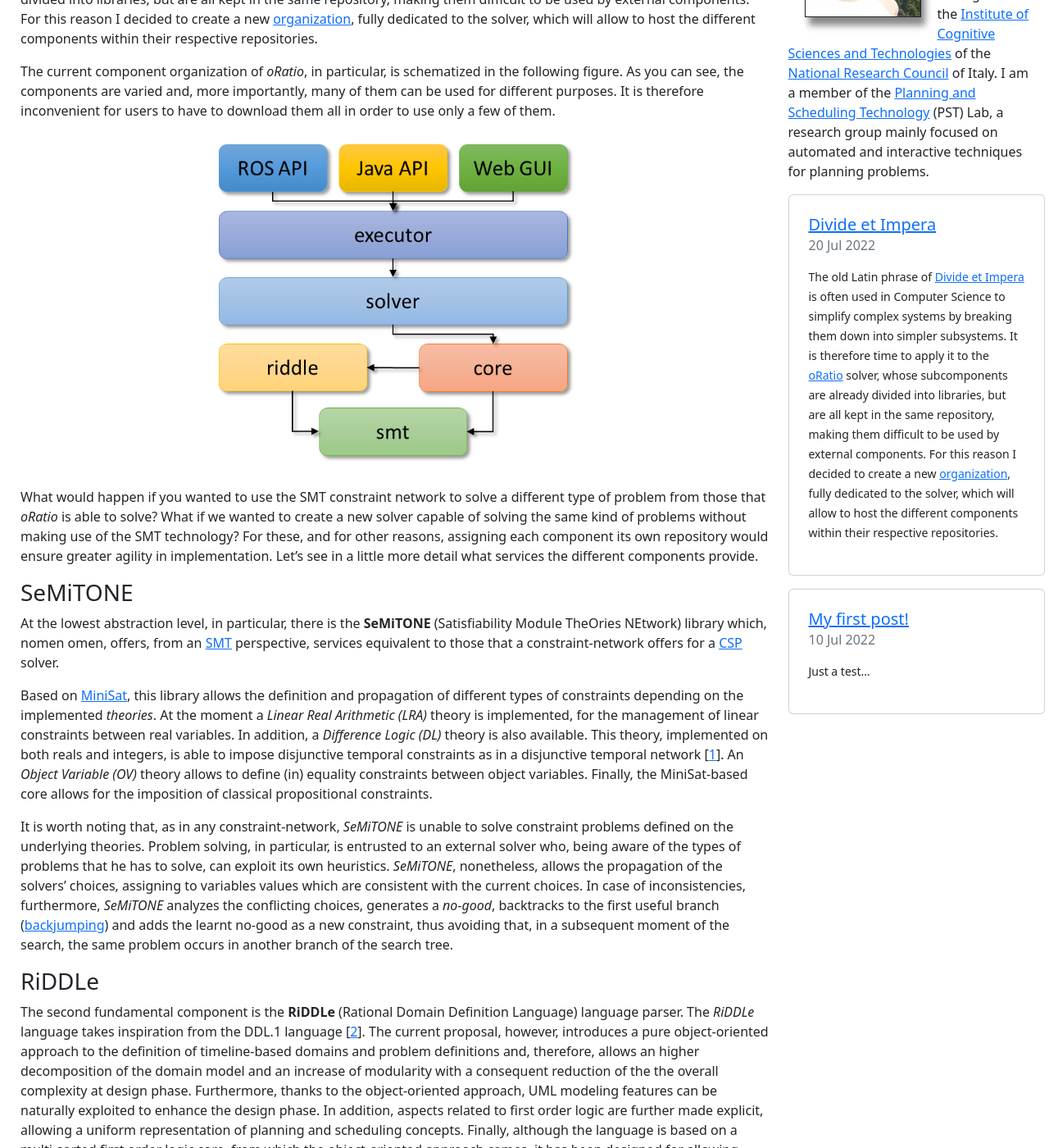
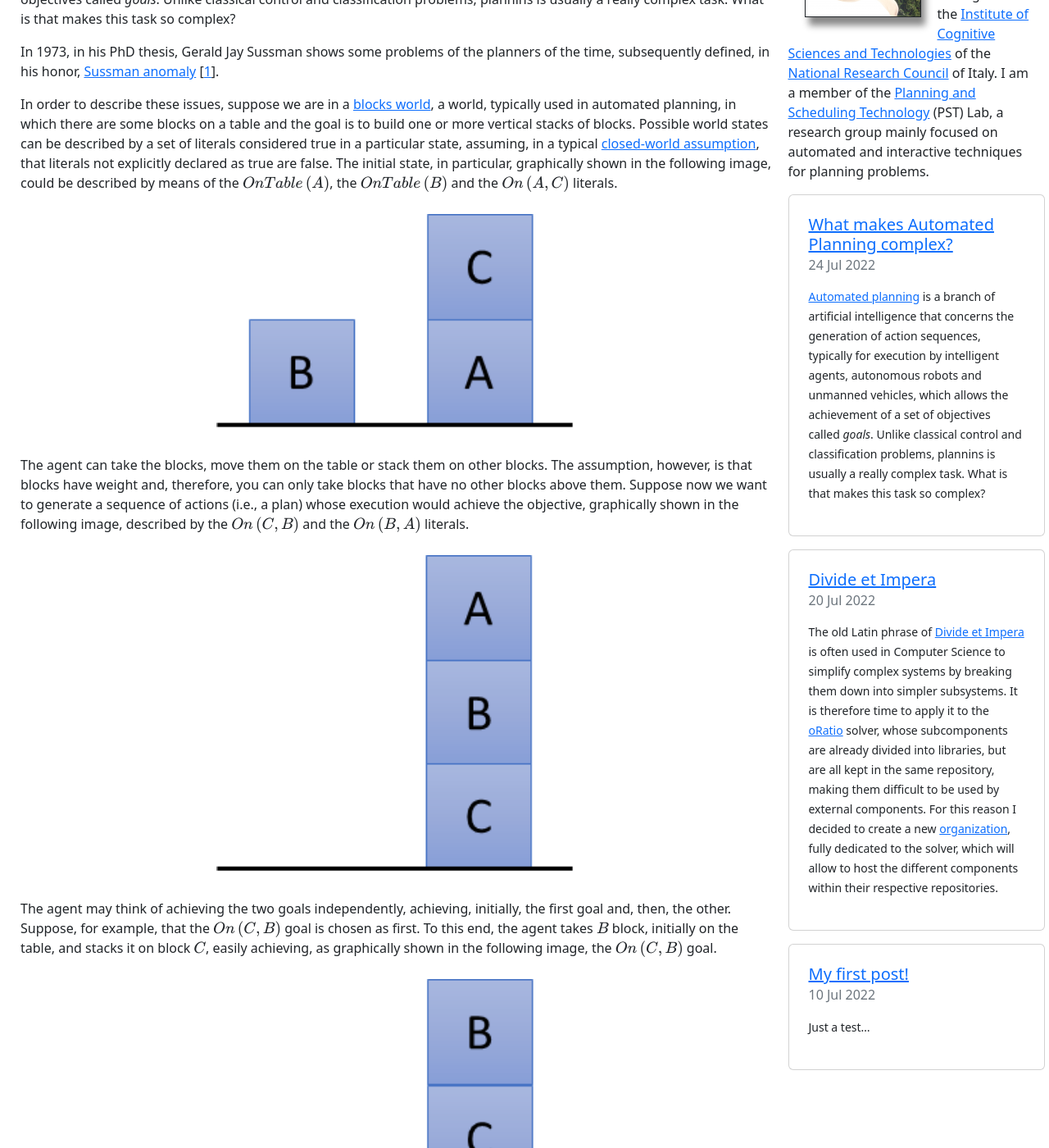
Before and after one commit to riccardodebenedictis/riccardodebenedictis.github.io, a Jekyll site: the page built from index.html, in a window 1280 px wide and 1400 px high, scrolled down 228 px. Shown: the whole window at 82% size. Built offline with Jekyll 4.4.1, drawn with Linux system fonts in a browser that asks for light colours; some of the changed text lies outside the part shown.

Commit message:
added planning complexity..

```diff
--- /dev/null
+++ b/_posts/2022-07-24-planning_complexity.md
@@ -0,0 +1,70 @@
+---
+layout: post
+title: What makes Automated Planning complex?
+---
+
+[Automated planning](https://en.wikipedia.org/wiki/Automated_planning_and_scheduling) is a branch of artificial intelligence that concerns the generation of action sequences, typically for execution by intelligent agents, autonomous robots and unmanned vehicles, which allows the achievement of a set of objectives called *goals*. Unlike classical control and classification problems, plannins is usually a really complex task. What is that makes this task so complex?
+
+In 1973, in his PhD thesis, Gerald Jay Sussman shows some problems of the planners of the time, subsequently defined, in his honor, [Sussman anomaly](https://en.wikipedia.org/wiki/Sussman_anomaly) \[[1](#r1)\].
+
+In order to describe these issues, suppose we are in a [blocks world](https://en.wikipedia.org/wiki/Blocks_world), a world, typically used in automated planning, in which there are some blocks on a table and the goal is to build one or more vertical stacks of blocks. Possible world states can be described by a set of literals considered true in a particular state, assuming, in a typical [closed-world assumption](https://en.wikipedia.org/wiki/Closed-world_assumption), that literals not explicitly declared as true are false. The initial state, in particular, graphically shown in the following image, could be described by means of the $OnTable\left(A\right)$, the $OnTable\left(B\right)$ and the $On\left(A, C\right)$ literals.
+
+<img style="display: block; margin-left: auto; margin-right: auto; width: 50%; padding: 10px;" src="{{site.url}}/figures/2022-07-24-planning_complexity/sa01.png">
+
+The agent can take the blocks, move them on the table or stack them on other blocks. The assumption, however, is that blocks have weight and, therefore, you can only take blocks that have no other blocks above them. Suppose now we want to generate a sequence of actions (i.e., a plan) whose execution would achieve the objective, graphically shown in the following image, described by the $On\left(C, B\right)$ and the $On\left(B, A\right)$ literals.
+
+<img style="display: block; margin-left: auto; margin-right: auto; width: 50%; padding: 10px;" src="{{site.url}}/figures/2022-07-24-planning_complexity/sa05.png">
+
+The agent may think of achieving the two goals independently, achieving, initially, the first goal and, then, the other. Suppose, for example, that the $On\left(C, B\right)$ goal is chosen as first. To this end, the agent takes $B$ block, initially on the table, and stacks it on block $C$, easily achieving, as graphically shown in the following image, the $On\left(C, B\right)$ goal.
+
+<img style="display: block; margin-left: auto; margin-right: auto; width: 50%; padding: 10px;" src="{{site.url}}/figures/2022-07-24-planning_complexity/sa02.png">
+
+Once block $B$ is stacked on top of block $C$, however, block $A$ gets stuck under the weight of blocks $B$ and $C$. Not being able to move block $A$, clearly, the $On\left(B, A\right)$ goal remains unachievable.
+
+A similar problem could have occurred even if, instead of the $On\left(C, B\right)$ goal, the $On\left(B, A\right)$ goal would have been chosen as first. Block $C$, in particular, could be picked up and moved on the table.
+
+<img style="display: block; margin-left: auto; margin-right: auto; width: 50%; padding: 10px;" src="{{site.url}}/figures/2022-07-24-planning_complexity/sa03.png">
+
+Block $A$ could then be picked up and stacked on block $B$.
+
+<img style="display: block; margin-left: auto; margin-right: auto; width: 50%; padding: 10px;" src="{{site.url}}/figures/2022-07-24-planning_complexity/sa04.png">
+
+In this case block $B$ gets stuck under the weight of block $A$, making the $On\left(C, B\right)$ goal remains unachievable.
+
+The solution to this problem, therefore, is to consider the different goals *at the same time*, taking into account the interactions they may have among them. Managing all the goals together, however, makes solving a planning problem hard from a computational complexity point of view  (depending on the expressiveness managed by the solvers, from PSPACE-complete on \[[2](#r2)\]).
+
+### A broader view
+
+The Sussman anomaly, to date, is handled by any modern planner. It remains, nonetheless, still useful for explaining why planning is non-trivial. To better understand such complexity it might be useful to see the Sussman anomaly as a particular case of a broader problematic. Understanding these issues allows us to study better heuristics to solve planning problems more efficiently and, more generally, to understand how some phenomena work in the world around us. The broader problem, indeed, is applicable in all those situations in which you have to **move away from the solution to get closer to it**.
+
+Imagine, for example, the following sadistic situation. There is a dog and, beyond a gate, a nice succulent bone.
+
+<img style="display: block; margin-left: auto; margin-right: auto; width: 50%; padding: 10px;" src="{{site.url}}/figures/2022-07-24-planning_complexity/dog.png">
+
+The gate is, on one side, far from the bone, open. In order to reach the bone, hence, the dog should first *move away* from the bone and, once through the gate, *get closer* and easily reach the tasty booty. However, the dog sees the bone through the gate and smells it. The closer it gets to the bone, the more difficult it will be to move away from it. Whenever the poor dog moves away from the bone to look for an alternative to reach the meal it will see the bone go away, the bone's smell will be fading and, therefore, the dog will end up believing that it is moving in the wrong direction, getting back "closer" to the bone.
+
+In a scenario like this, Sussman's anomaly is represented by the gate that forces the dog, if it wants to reach the bone, to temporarily move away from the desired target. The same problem, nonetheless, occurs also in the case of [optimization](https://en.wikipedia.org/wiki/Mathematical_optimization) in all those situations (the overwhelming majority) in which, in the optimization function, [local minima](https://en.wikipedia.org/wiki/Maxima_and_minima) occur. Suppose we are trekking on a mountain when, suddenly, the fog descends, preventing us from seeing beyond a few meters. We don't have a compass and our GPS battery has run out. Additionally, we do not know the area very well, yet we know that our vehicle is downstream and, to return safely to our homes, we must reach it.
+
+If we are particularly lucky, the mountain could have a shape like the one depicted in the following picture. Although with a profile that is not perfectly regular like the one in the figure, the mountain could still have a path similar to that of a [convex](https://en.wikipedia.org/wiki/Convex_function) function.
+
+<img style="display: block; margin-left: auto; margin-right: auto; width: 50%; padding: 10px;" src="{{site.url}}/figures/2022-07-24-planning_complexity/2022-07-24-planning_complexity/convex.png">
+
+In this case, of course, wherever we were, we would have to do nothing but go down! It is difficult to demonstrate intelligent behavior in these cases, as even a fairly round stone would be able to return home. It should only roll, taking advantage of gravity, while letting itself be guided by the slope of the mountain.
+
+The situation would become risky, although more interesting, if we were on a mountain with a profile similar to that of the following figure. This shape is typically called the [Ackley function](https://en.wikipedia.org/wiki/Ackley_function) and is often used to test the capabilities of the optimization algorithms.
+
+<img style="display: block; margin-left: auto; margin-right: auto; width: 50%; padding: 10px;" src="{{site.url}}/figures/2022-07-24-planning_complexity/2022-07-24-planning_complexity/ackley.png">
+
+In this case, in particular, we wouldn't know where to go! We could not superficially exploit the information coming from the slope of the mountain because, almost certainly, we would end up in a local minimum. Any attempt to reach our vehicle, moreover, would almost certainly require the need to take some steps uphill, forcing us to *move away* from the lowest point to, hopefully, *getting closer* to it, later, and, eventually, finally reach the destination.
+
+### Conclusions
+
+Planning a sequence of actions to achieve a certain set of goals is a potentially demanding task from a combinatorial point of view. The complexity derives from the expressiveness of the language chosen to define the planning problem and, more in detail, from the possibility of expressing the potential interactions that any objectives may have.
+
+The development of domain-independent heuristics allows to alleviate the negative effects generated by this complexity but, in order to be correctly evaluated, it is necessary to apply them to evaluation problems capable of challenging the abilities of planners, equipped with "gates" that prevent poor dogs from directly reach the desired bones and local minima that make any hikers run the risk of getting lost. As smart as your approach may be, evaluating it on an extremely simple problem, like in the case of a convex function, you may not realize that, actually, on more complex cases, your algorithm does not work well as you expected.
+
+### References
+
+[<a name="r1"></a>1] Sussman, G. J. (1973). *A computational model of skill acquisition* ([pdf](http://hdl.handle.net/1721.1/6894)).
+
+[<a name="r2"></a>2] Bylander, T. (1994). *The computational complexity of propositional STRIPS planning*. Artificial Intelligence. 69 (1-2). 165-204 [https://doi.org/10.1016/0004-3702(94)90081-7](https://doi.org/10.1016/0004-3702(94)90081-7).
```
Also changed, not shown: _posts/2022-07-20-divide_et_impera.md (+1 -1 lines), figures/2022-07-20-divide_et_impera/oRatioComponents.png (renamed from figures/oRatioComponents.png), figures/2022-07-24-planning_complexity/ackley.png (added), figures/2022-07-24-planning_complexity/convex.png (added), figures/2022-07-24-planning_complexity/dog.png (added), figures/2022-07-24-planning_complexity/sa01.png (added), figures/2022-07-24-planning_complexity/sa02.png (added), figures/2022-07-24-planning_complexity/sa03.png (added), figures/2022-07-24-planning_complexity/sa04.png (added), figures/2022-07-24-planning_complexity/sa05.png (added).
